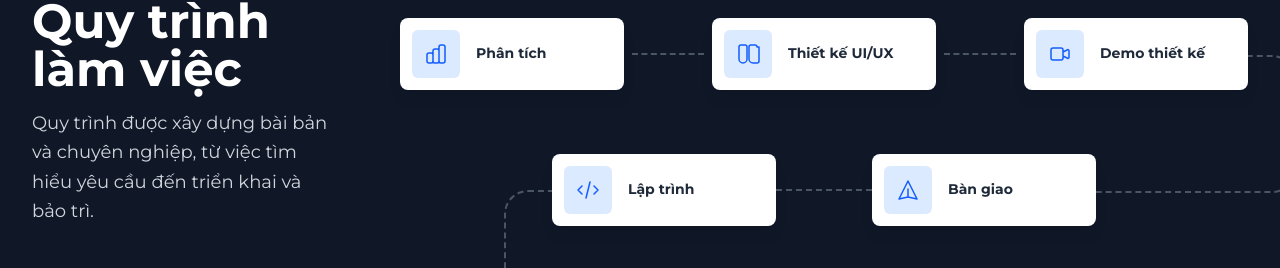
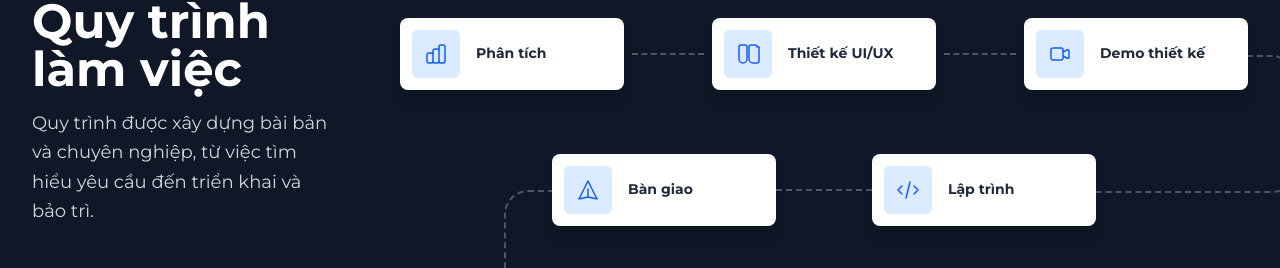
Before and after one commit to vmtri96/landing-page, a Next.js app: page / in a window 1280 px wide. Shown: the part 1037-1305 px from the top of the page. Built offline with nearby package versions, Linux system fonts and the light colour scheme.

Commit message:
update process

```diff
--- a/src/components/WorkingProcess/index.js
+++ b/src/components/WorkingProcess/index.js
@@ -103,8 +103,8 @@ const WorkingProcess = () => {
     { id: 1, name: "Phân tích", icon: <AnalyzeIcon /> },
     { id: 2, name: "Thiết kế UI/UX", icon: <UiUxIcon /> },
     { id: 3, name: "Demo thiết kế", icon: <DemoIcon /> },
+    { id: 5, name: "Bàn giao", icon: <ReleaseIcon /> },
     { id: 4, name: "Lập trình", icon: <ImplementIcon /> },
-    { id: 5, name: "Bàn giao", icon: <ReleaseIcon /> },
     { id: 6, name: "Bảo trì", icon: <MaintainIcon /> },
   ];
 
```
